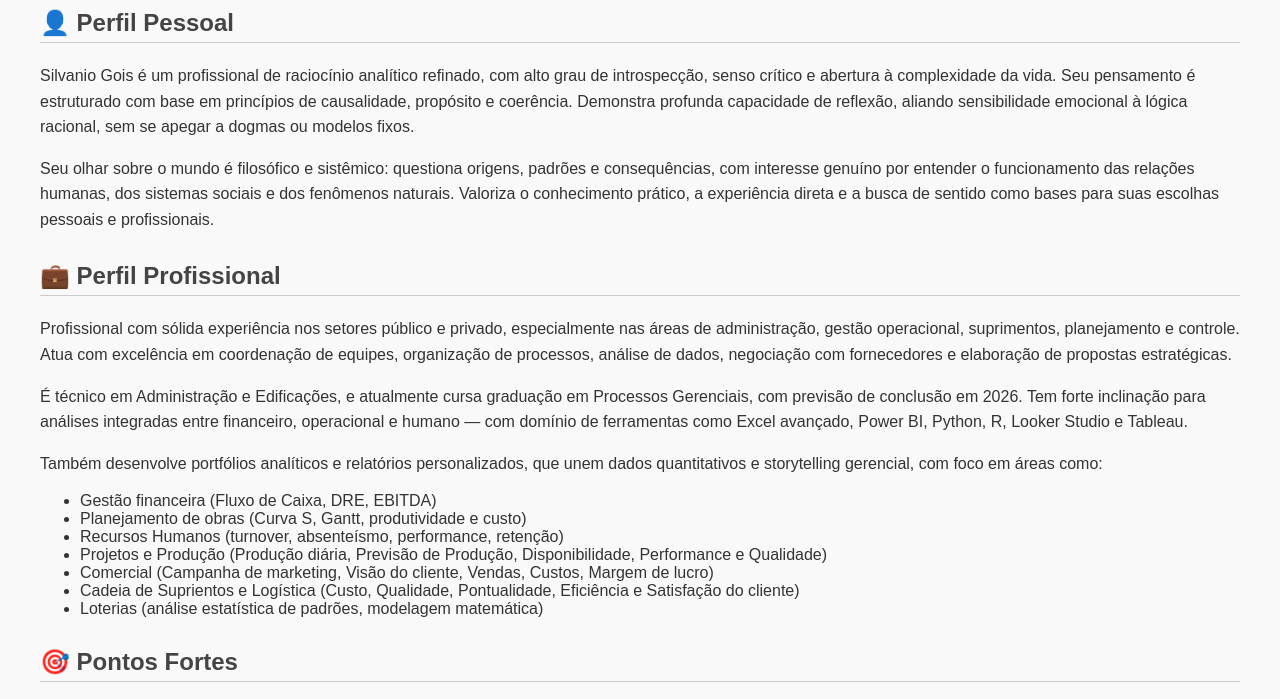
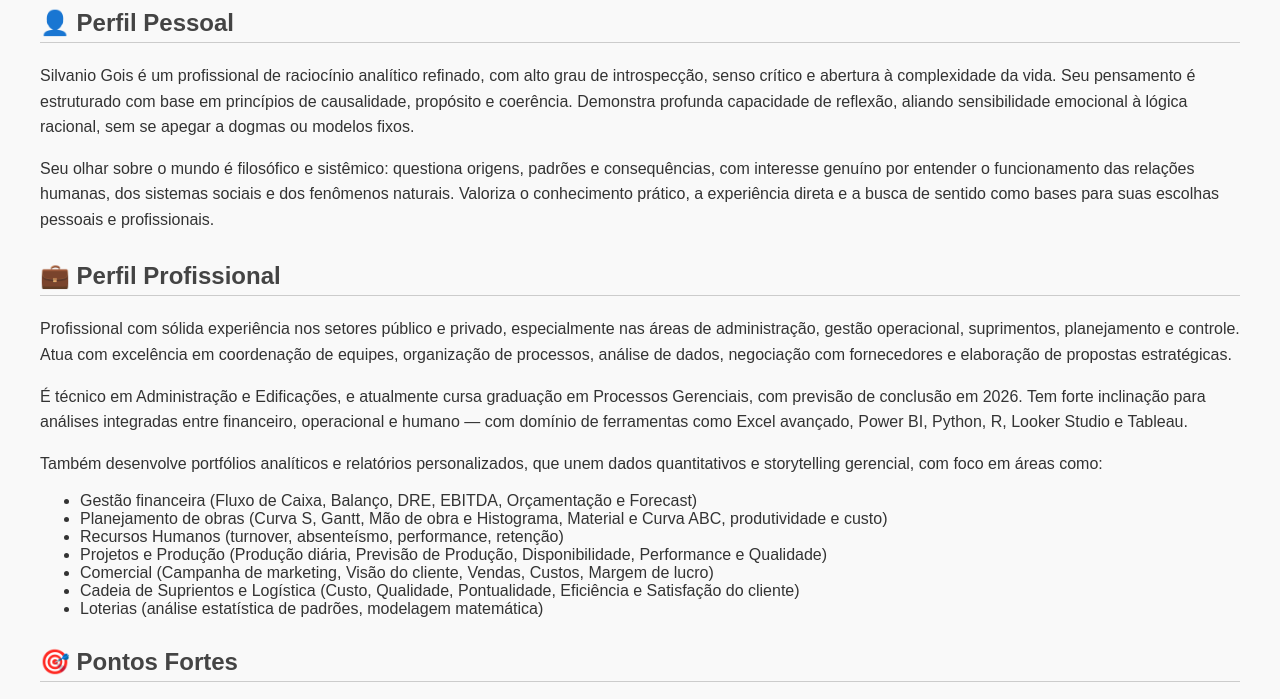
Before and after one commit to SilvanioSG/sintese_pessoal_e_profissional, a plain HTML site: page index.html in a window 1280 px wide. Shown: the part 98-797 px from the top of the page. Drawn offline with Linux system fonts and the light colour scheme.

Commit message:
Update index.html

```diff
--- a/index.html
+++ b/index.html
@@ -40,8 +40,8 @@
     <p>É técnico em Administração e Edificações, e atualmente cursa graduação em Processos Gerenciais, com previsão de conclusão em 2026. Tem forte inclinação para análises integradas entre financeiro, operacional e humano — com domínio de ferramentas como Excel avançado, Power BI, Python, R, Looker Studio e Tableau.</p>
     <p>Também desenvolve portfólios analíticos e relatórios personalizados, que unem dados quantitativos e storytelling gerencial, com foco em áreas como:</p>
     <ul>
-        <li>Gestão financeira (Fluxo de Caixa, DRE, EBITDA)</li>
-        <li>Planejamento de obras (Curva S, Gantt, produtividade e custo)</li>
+        <li>Gestão financeira (Fluxo de Caixa, Balanço, DRE, EBITDA, Orçamentação e Forecast)</li>
+        <li>Planejamento de obras (Curva S, Gantt, Mão de obra e Histograma, Material e Curva ABC, produtividade e custo)</li>
         <li>Recursos Humanos (turnover, absenteísmo, performance, retenção)</li>
         <li>Projetos e Produção (Produção diária, Previsão de Produção, Disponibilidade, Performance e Qualidade)</li>
         <li>Comercial (Campanha de marketing, Visão do cliente, Vendas, Custos, Margem de lucro)</li>
```
